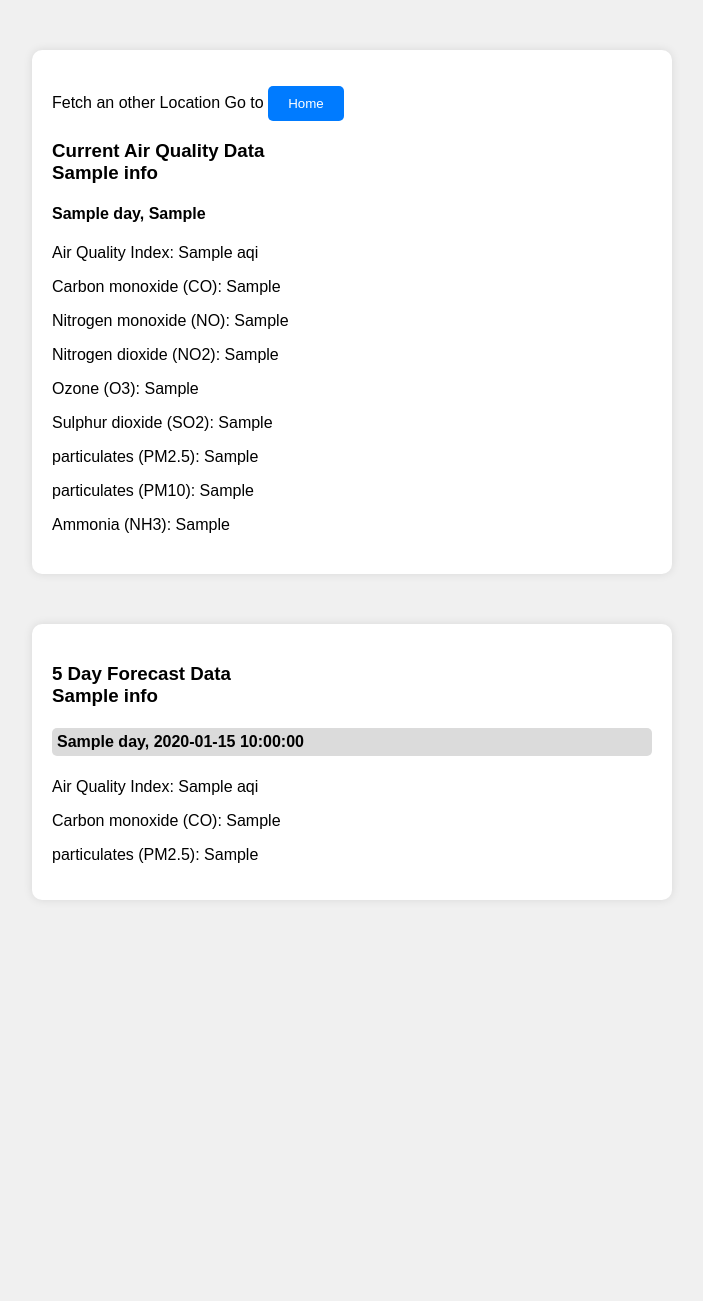
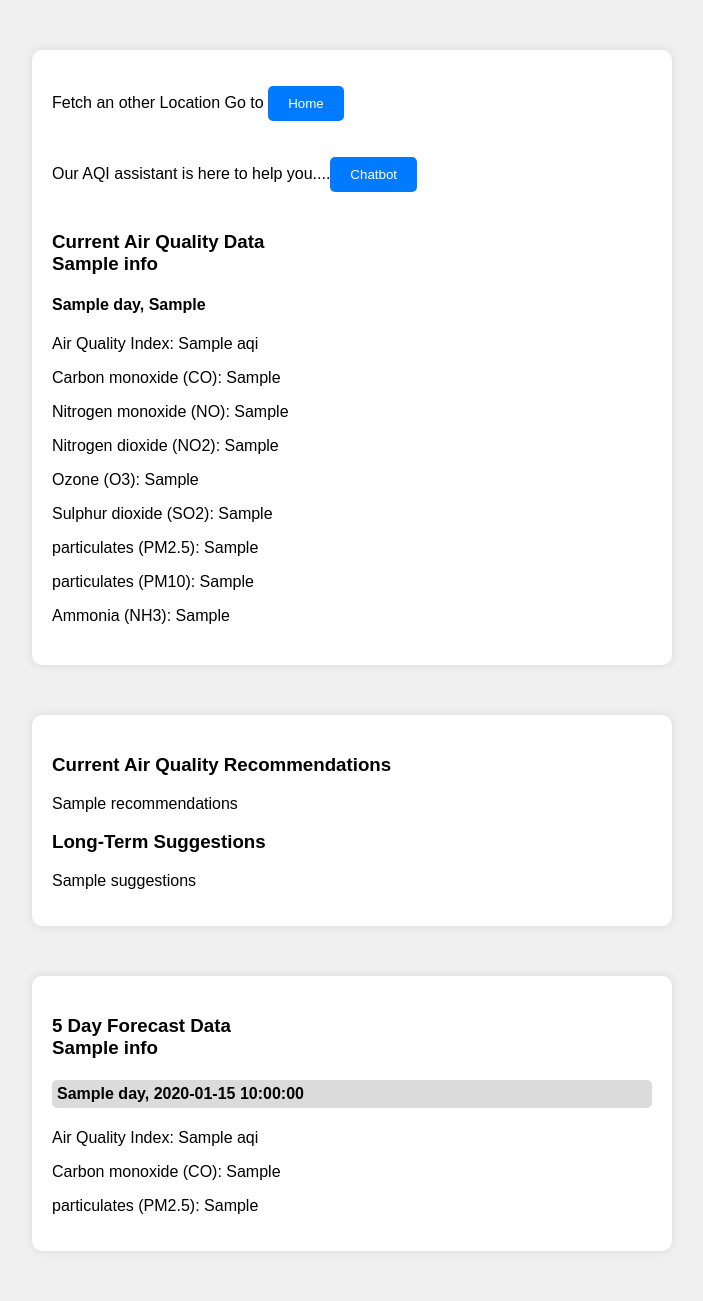
Before and after one commit to mahnoor2410/weatherapp, a Flask app: template templates/air_pollution.html in a window 1280 px wide. Shown: the whole page, without its empty margins (288-991 px from the left). Before the commit the page ends 900 px from the top, so only its background shows below. Run offline with Flask 3, Linux system fonts and the light colour scheme; the template is opened without the code that fills it: most values are stand-ins (such as "Sample title", 1, 10 or a date in 2020).

Commit message:
Updated files for chatbot

```diff
--- a/app.py
+++ b/app.py
@@ -1,89 +1,173 @@
-from flask import Flask, render_template, request
+from flask import Flask, render_template, request, jsonify
 import requests, datetime
+import os
+from dotenv import load_dotenv
+import google.generativeai as genai
+import re
 
 app = Flask(__name__)
 
+# ==================== GEMINI CONFIGURATION ============================
+load_dotenv()
+genai.configure(api_key=os.getenv('GEMINI_API_KEY'))
+
+generation_config = {
+    "temperature": 1,
+    "top_p": 0.95,
+    "top_k": 40,
+    "max_output_tokens": 8192,
+    "response_mime_type": "text/plain",
+}
+
+# system_instruction
+model = genai.GenerativeModel(
+    model_name="gemini-1.5-pro",
+    generation_config=generation_config,
+    system_instruction=(
+        "Act as a knowledgeable and approachable environmental science guide, tailoring insights and actionable advice based on the Air Quality Index (AQI) levels. "
+        " AQI is 1 good ,AQI is 2 Moderate , AQI is 3 Unhealthy for Sensitive Groups, AQI is 4 Very Unhealthy for all, AQI is 5 Hazardous . "
+        "Provide clear and concise recommendations and suggestions as separate outputs. "
+        "Recommendations should be specific actions to take for the current AQI level. "
+        "Suggestions should include long-term or broader strategies to improve air quality or minimize risks in the future. "
+    ),
+)
+
+# =============================== HOME PAGE ROUTE ====================================
+
 @app.route('/')
 def index():
-   return render_template('index.html')
+    return render_template('index.html')
+
+# =============================== CHATBOT ROUTE ====================================
+
+def format_response(text):
+    """
+    Format the chatbot's response:
+    - Remove unwanted characters like * or _.
+    - Bold headings (lines ending with ':' or similar heading indicators).
+    - Add line breaks for better readability.
+    """
+    cleaned_text = re.sub(r'[\*\_]', '', text)  # Remove unwanted characters
+    formatted_text = re.sub(r'(^[A-Za-z\s]+:)', r'<b>\1</b><br><br>', cleaned_text, flags=re.M)  # Bold headings
+    formatted_text = re.sub(r'(\.)(\s+)', r'.<br><br>', formatted_text)  # Add line breaks after sentences
+    return formatted_text
+
+@app.route('/chatbot', methods=['GET', 'POST'])
+def chatbot():
+    if request.method == 'POST':
+        user_input = request.json.get('message')
+        if not user_input:
+            return jsonify({"error": "No message provided."}), 400
+
+        # Generate Gemini response
+        chat_session = model.start_chat(history=[])
+        response = chat_session.send_message(user_input)
+
+        bot_response = response.text.strip()
+
+        # Format the response for proper display
+        formatted_response = format_response(bot_response)
+
+        return jsonify({"response": formatted_response})
+
+    return render_template('chatbot.html')
+
+# =============================== AIR POLLUTION PAGE ROUTE ====================================
 
 @app.route('/air_pollution', methods=['GET', 'POST'])
 def air_pollution():
-   air_pollution_data = None
-   if request.method == 'POST':
+    air_pollution_data = None
+    recommendations = None
+    suggestions = None
+    weekly_forecast = []
+
+    if request.method == 'POST':
         Latitude = request.form['Latitude']
         Longitude = request.form['Longitude']
         info = request.form['info']
         API_KEY = 'c04faa84bc5f1882f53f19f8cbe9eb72'
 
-   # Current air_pollution API call
-   current_url = f'http://api.openweathermap.org/data/2.5/air_pollution?lat={Latitude}&lon={Longitude}&appid={API_KEY}&units=metric'
-   current_response = requests.get(current_url)
-   current_data = current_response.json()
+        # Current air pollution API call
+        current_url = f'http://api.openweathermap.org/data/2.5/air_pollution?lat={Latitude}&lon={Longitude}&appid={API_KEY}&units=metric'
+        current_response = requests.get(current_url)
+        current_data = current_response.json()
 
-   air_pollution_data = {
-           'info' : info,
-           'aqi': current_data['list'][0]['main']['aqi'],
-           'co': current_data['list'][0]['components']['co'],
-           'no': current_data['list'][0]['components']['no'],
-           'no2': current_data['list'][0]['components']['no2'],
-           'o3': current_data['list'][0]['components']['o3'],
-           'so2': current_data['list'][0]['components']['so2'],
-           'pm2_5': current_data['list'][0]['components']['pm2_5'],
-           'pm10': current_data['list'][0]['components']['pm10'],
-           'nh3': current_data['list'][0]['components']['nh3'],
-           'dt': datetime.datetime.fromtimestamp(current_data['list'][0]['dt']).strftime('%H:%M:%S'),
-           'day': datetime.datetime.now().strftime('%A'),
-           'date': datetime.datetime.now().strftime('%Y-%m-%d')
-       }
+        air_pollution_data = {
+            'info': info,
+            'aqi': current_data['list'][0]['main']['aqi'],
+            'co': current_data['list'][0]['components']['co'],
+            'no': current_data['list'][0]['components']['no'],
+            'no2': current_data['list'][0]['components']['no2'],
+            'o3': current_data['list'][0]['components']['o3'],
+            'so2': current_data['list'][0]['components']['so2'],
+            'pm2_5': current_data['list'][0]['components']['pm2_5'],
+            'pm10': current_data['list'][0]['components']['pm10'],
+            'nh3': current_data['list'][0]['components']['nh3'],
+            'dt': datetime.datetime.fromtimestamp(current_data['list'][0]['dt']).strftime('%H:%M:%S'),
+            'day': datetime.datetime.now().strftime('%A'),
+            'date': datetime.datetime.now().strftime('%Y-%m-%d')
+        }
 
-   # Fetch AIR Polution Forecast Data
+        # Generate Gemini responses for recommendations and suggestions
+        chat_session = model.start_chat(history=[])
+        recommendations_response = chat_session.send_message(
+            f"Provide specific recommendations for AQI level {air_pollution_data} in 3-4 lines without any Markdown or formatting."
+        )
+        suggestions_response = chat_session.send_message(
+            f"Provide broader suggestions for dealing with air quality issues at AQI level {air_pollution_data} in 3-4 lines without any Markdown or formatting."
+        )
 
-   # Weekly forecast API call
-   forecast_url = f'http://api.openweathermap.org/data/2.5/air_pollution/forecast?lat={Latitude}&lon={Longitude}&appid={API_KEY}&units=metric'
-   forecast_response = requests.get(forecast_url)
-   forecast_data = forecast_response.json()
+        def truncate_text(text, max_lines=4): # function for cleaning response
+            lines = text.splitlines()
+            return '\n'.join(lines[:max_lines])
 
+        recommendations = re.sub(r'[\*\_]', '', recommendations_response.text)
+        suggestions = re.sub(r'[\*\_]', '', suggestions_response.text)
 
-   weekly_forecast = []
-   current_date = None
-   forecast_group = None
+        recommendations = truncate_text(recommendations)
+        suggestions = truncate_text(suggestions)
 
-   for forecast in forecast_data['list']:
-           forecast_date = datetime.datetime.fromtimestamp(forecast['dt']).strftime('%Y-%m-%d')
-           forecast_day = datetime.datetime.fromtimestamp(forecast['dt']).strftime('%A')
-           if forecast_date != current_date:
-               if forecast_group:
-                   weekly_forecast.append(forecast_group)
-               forecast_group = {
-                   'day': forecast_day,
-                   'date': forecast_date,
-                   'aqi': forecast['main']['aqi'],
-                   'co': forecast['components']['co'],
-                   'pm2_5': forecast['components']['pm2_5'],
+        # Weekly forecast API call
+        forecast_url = f'http://api.openweathermap.org/data/2.5/air_pollution/forecast?lat={Latitude}&lon={Longitude}&appid={API_KEY}&units=metric'
+        forecast_response = requests.get(forecast_url)
+        forecast_data = forecast_response.json()
 
-                   'forecasts': []
-               }
-               current_date = forecast_date
-               forecast_item = {
-                     'aqi': forecast['main']['aqi'],
-                     'co': forecast['components']['co'],
-                     'pm2_5': forecast['components']['pm2_5'],
+        current_date = None
+        forecast_group = None
 
-               }
-               forecast_group['forecasts'].append(forecast_item)
+        for forecast in forecast_data['list']:
+            forecast_date = datetime.datetime.fromtimestamp(forecast['dt']).strftime('%Y-%m-%d')
+            forecast_day = datetime.datetime.fromtimestamp(forecast['dt']).strftime('%A')
+            if forecast_date != current_date:
+                if forecast_group:
+                    weekly_forecast.append(forecast_group)
+                forecast_group = {
+                    'day': forecast_day,
+                    'date': forecast_date,
+                    'aqi': forecast['main']['aqi'],
+                    'co': forecast['components']['co'],
+                    'pm2_5': forecast['components']['pm2_5'],
+                    'forecasts': []
+                }
+                current_date = forecast_date
 
-   if forecast_group:
-           weekly_forecast.append(forecast_group)
-   else:
-       error_message = forecast_data['message']
-       return render_template('error.html', error_message=error_message)
+            forecast_item = {
+                'aqi': forecast['main']['aqi'],
+                'co': forecast['components']['co'],
+                'pm2_5': forecast['components']['pm2_5'],
+            }
+            forecast_group['forecasts'].append(forecast_item)
 
+        if forecast_group:
+            weekly_forecast.append(forecast_group)
 
-
-
-   return render_template('air_pollution.html', air_pollution=air_pollution_data, weekly_forecast=weekly_forecast )
-
+    return render_template(
+        'air_pollution.html',
+        air_pollution=air_pollution_data,
+        recommendations=recommendations,
+        suggestions=suggestions,
+        weekly_forecast=weekly_forecast
+    )
 
 if __name__ == '__main__':
-   app.run(debug=True)
+    app.run(debug=True)
--- a/static/styles.css
+++ b/static/styles.css
@@ -35,6 +35,7 @@ input[type="text"] {
    margin-bottom: 20px;
    border: 1px solid #ccc;
    border-radius: 5px;
+   width: 200px;
 }
 
 button {
@@ -59,3 +60,77 @@ img {
    display: block;
    margin: 0 auto;
 }
+
+ /* Chat container */
+ .chat-container {
+   display: flex;
+   flex-direction: column;
+   height: 500px; /* Full height of the viewport */
+   width: 350px;
+   overflow: hidden;
+   margin: 50px auto;
+   padding: 20px;
+   background-color: #fff;
+   border-radius: 10px;
+   box-shadow: 0 0 10px rgba(0, 0, 0, 0.1);
+}
+
+/* Chat box */
+.chat-box {
+   padding: 20px;
+   max-height: 400px;
+   overflow-y: auto;
+}
+
+/* Messages */
+.messages {
+   display: flex;
+   flex-direction: column;
+   gap: 10px;
+}
+
+/* Message bubbles */
+.message {
+   padding: 10px 15px;
+   border-radius: 20px;
+   max-width: 70%;
+   line-height: 1.5;
+   word-wrap: break-word;
+}
+
+.user-message {
+   background-color: #007bff;
+   color: white;
+   align-self: flex-end;
+}
+
+.bot-message {
+   background-color: #e1e1e1;
+   color: #333;
+   align-self: flex-start;
+}
+
+/* Input container */
+.input-container {
+   margin-top: auto;
+   padding: 10px;
+   /* background-color: #f1f1f1; */
+   border-top: 1px solid #ddd;
+}
+
+
+button {
+   padding: 10px 20px;
+   margin:auto;
+   margin-bottom: 20px;
+   background-color: #007bff;
+   color: #fff;
+   border: none;
+   border-radius: 5px;
+   cursor: pointer;
+   transition: background-color 0.3s;
+}
+
+button:hover {
+   background-color: #0056b3;
+}
--- a/templates/air_pollution.html
+++ b/templates/air_pollution.html
@@ -4,13 +4,15 @@
 <head>
    <meta charset="UTF-8">
    <meta name="viewport" content="width=device-width, initial-scale=1.0">
-   <title>air_pollution - The Pycodes</title>
+   <title>air_pollution</title>
    <link rel="stylesheet" href="{{ url_for('static', filename='styles.css') }}">
 </head>
 <body>
    <div class="container">
 
     <p>Fetch an other Location Go to <a href="{{ url_for('index') }}"><button>Home</button></a></p>
+    <p>Our AQI assistant is here to help you....<a href="{{ url_for('chatbot') }}"><button>Chatbot</button></a></p>
+
     <h3>Current Air Quality Data</br> {{ air_pollution.info }}</h3>
     <h4>{{ air_pollution.day }}, {{ air_pollution.dt }}</h4>
 
@@ -25,12 +27,23 @@
            <p>particulates (PM2.5): {{ air_pollution.pm2_5 }}</p>
            <p>particulates (PM10): {{ air_pollution.pm10 }}</p>
            <p>Ammonia (NH3): {{ air_pollution.nh3 }}</p>
+       </div>
+    </div>
 
 
+       <div class="container">
+        <div>
+            <h3>Current Air Quality Recommendations</h3>
+            <p>{{ recommendations }}</p>
+        </div>
 
+        <div>
+            <h3>Long-Term Suggestions</h3>
+            <p>{{ suggestions }}</p>
+        </div>
        </div>
 
-   </div>
+
    <div class="container">
       <h3>5 Day Forecast Data</br> {{ air_pollution.info }}</h3>
       <div class="forecast">
--- a/templates/index.html
+++ b/templates/index.html
@@ -51,7 +51,7 @@
 </div>
 
     <script
-    src = "https://maps.gomaps.pro/maps/api/js?key=AlzaSyyL3IoN3a5drXadwc0sdFZG4jHtTKGclOE&libraries=geometry,places">
+    src = "https://maps.gomaps.pro/maps/api/js?key=AlzaSyNocXszdpZDuFlcXK-CrQbuQFLw9lR-GRP&libraries=geometry,places">
     </script>
 
 
```
Also changed, not shown: templates/chatbot.html (added, +77 -0 lines), 1 other file.
